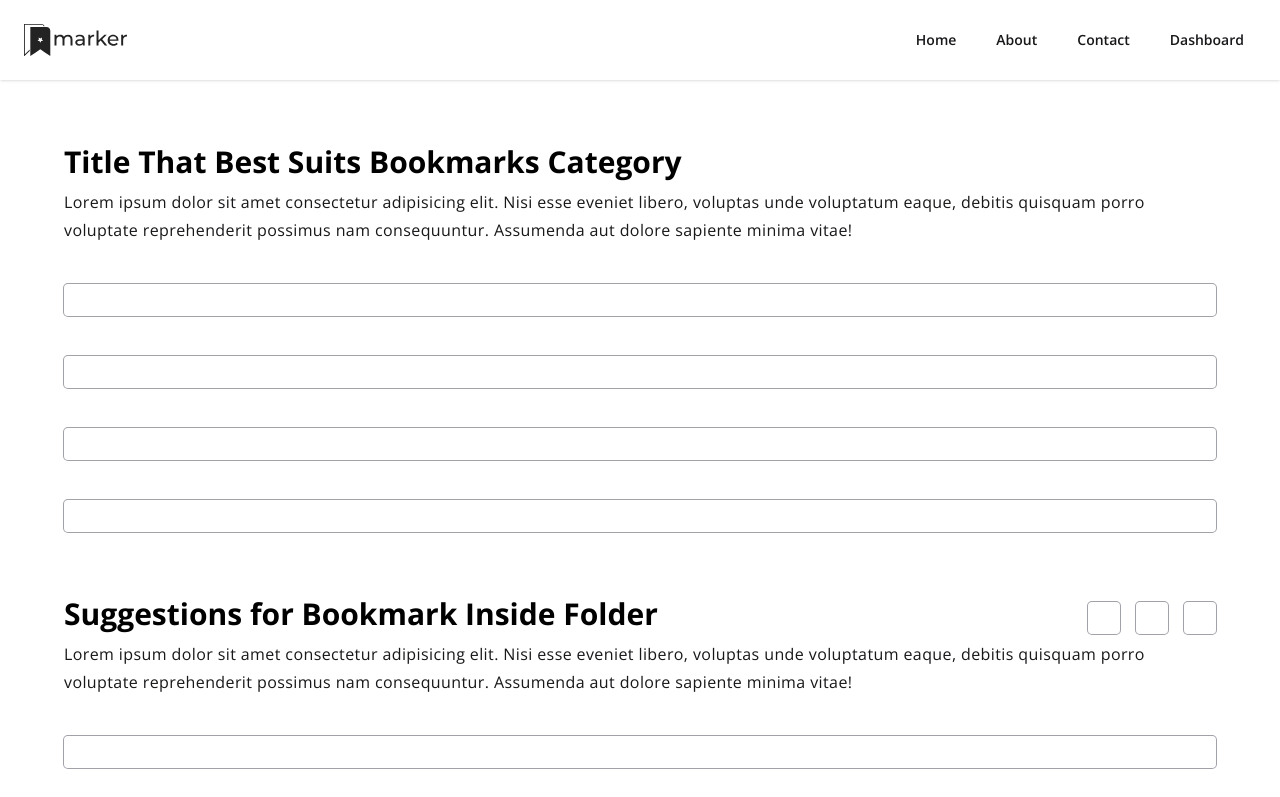
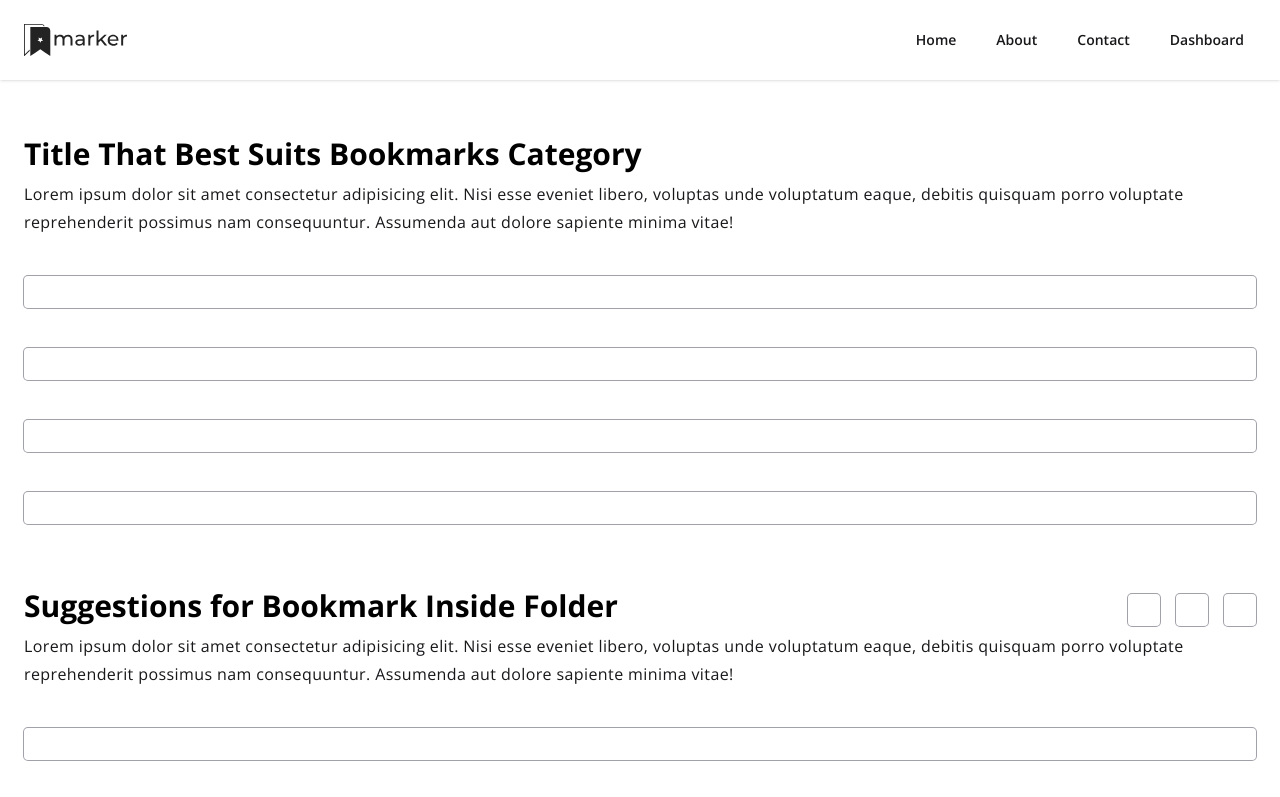
Before and after one commit to Justin-Bento/random-project, a React (Vite) app: page /dashboard/folders/1 in a window 1280 px wide. Shown: the top 797 px of the page. Built offline with nearby package versions, Linux system fonts and the light colour scheme.

Commit message:
fixed spsacing for boomkars

```diff
--- a/src/pages/app/Bookmarks.jsx
+++ b/src/pages/app/Bookmarks.jsx
@@ -1,7 +1,7 @@
 export default function Bookmarks() {
   return (
     <>
-      <div className="xl:container xl:mx-auto px-16 pt-16">
+      <div className="xl:container xl:mx-auto my-8 sm:p-6">
         <h1 className="scroll-m-20 pb-2 text-3xl font-bold tracking-normal first:mt-0">
           Title That Best Suits Bookmarks Category
         </h1>
```
